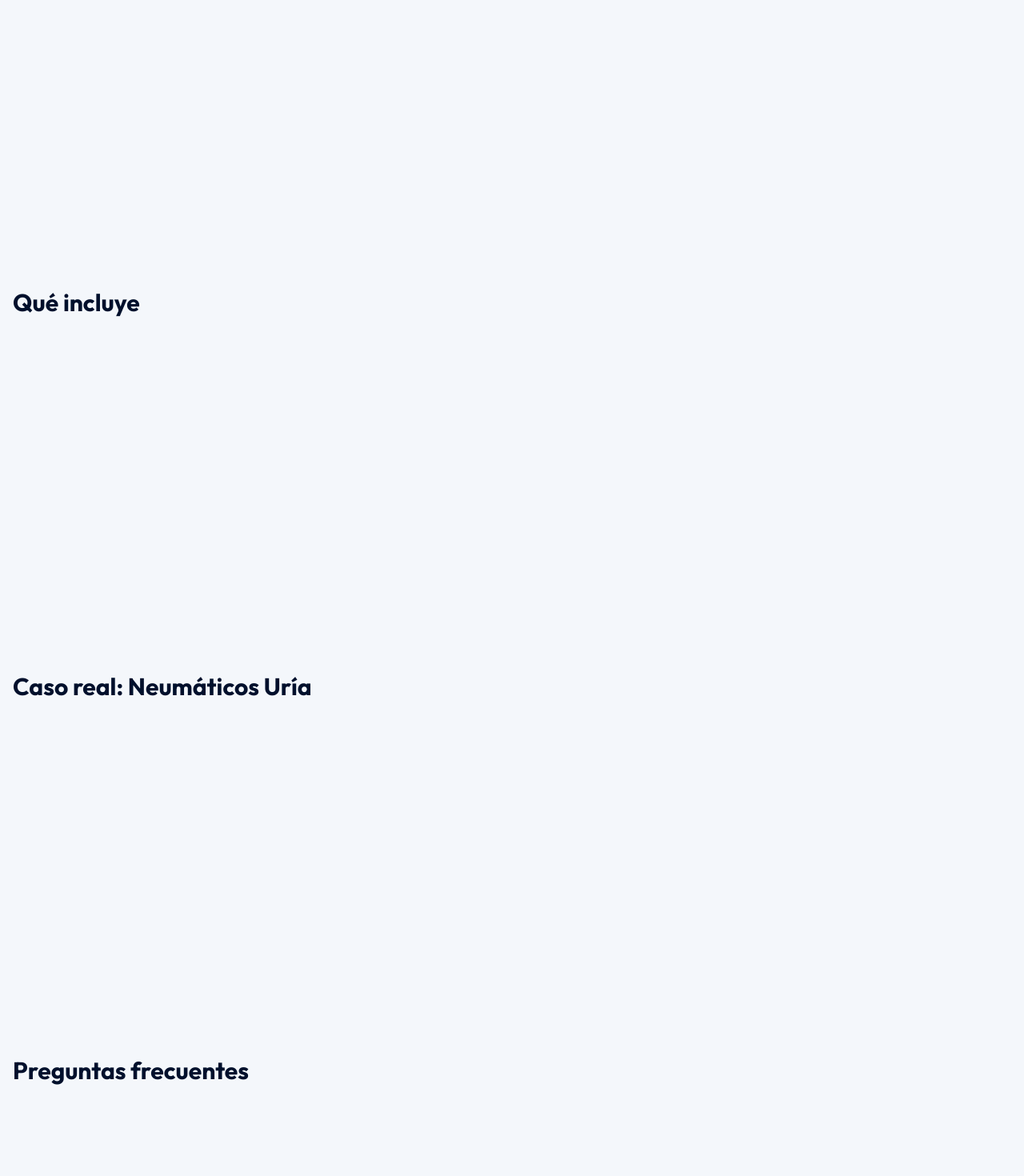
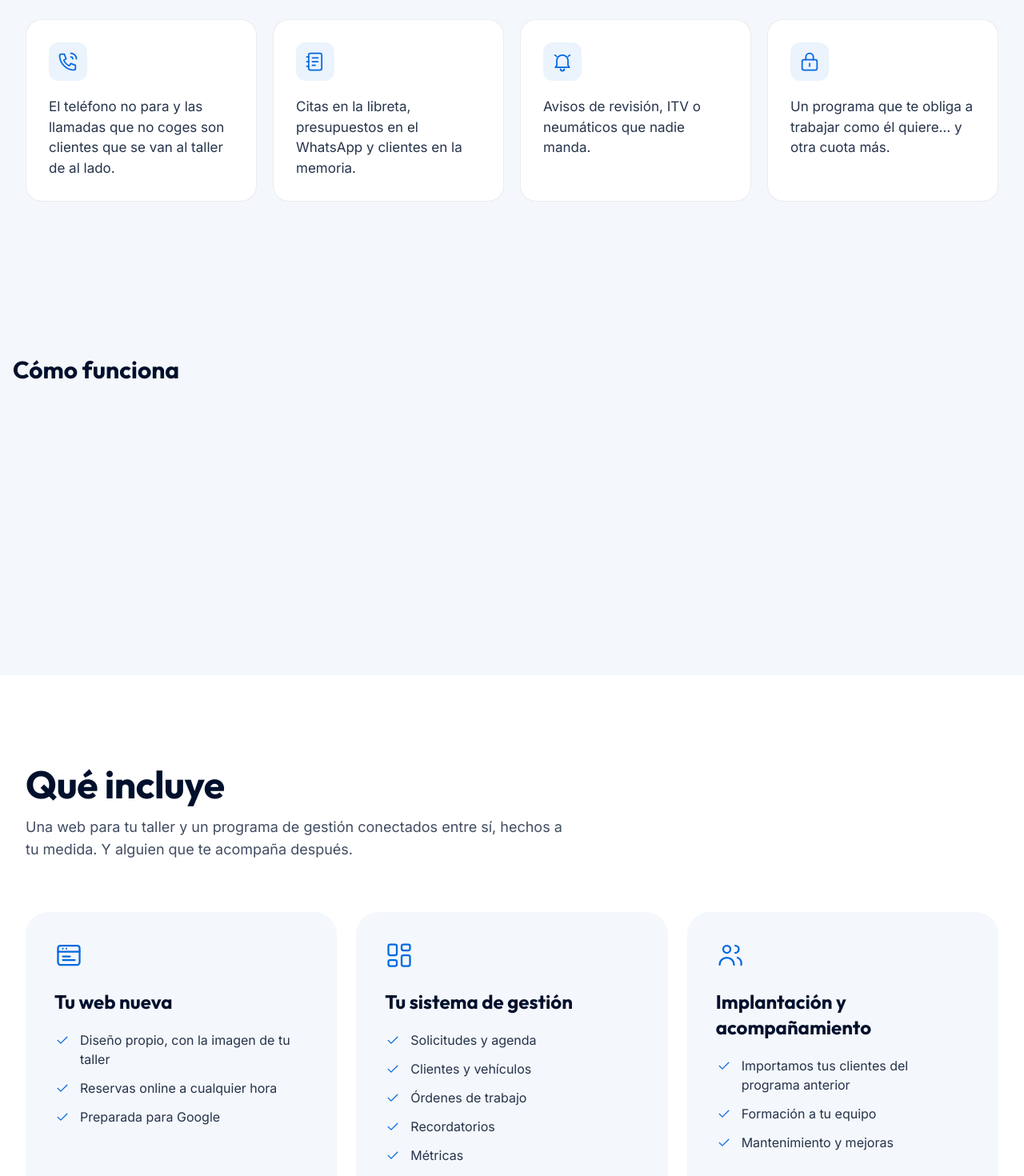
Before and after one commit to danimendi7/noderia-web, a Next.js app: page / in a window 1280 px wide. Shown: the part 1000-2470 px from the top of the page at 80% size. Built offline with nearby package versions, Linux system fonts and the light colour scheme.

Commit message:
T05: secciones ¿Te suena?, Qué incluye y No es otro programa más
Co-Authored-By: Claude Opus 5.5 <noreply@anthropic.com>

```diff
--- a/src/app/page.tsx
+++ b/src/app/page.tsx
@@ -1,4 +1,7 @@
+import { Comparacion } from "@/components/inicio/Comparacion";
 import { Hero } from "@/components/inicio/Hero";
+import { Problema } from "@/components/inicio/Problema";
+import { QueIncluye } from "@/components/inicio/QueIncluye";
 import { ANCLAS } from "@/lib/navegacion";
 
 /** Home. Las secciones se van completando tarea a tarea (ver PROGRESS.md). */
@@ -6,6 +9,7 @@ export default function Inicio() {
   return (
     <>
       <Hero />
+      <Problema />
 
       <section id={ANCLAS.comoFunciona} aria-labelledby="titulo-como-funciona" className="min-h-[60vh] px-4 py-20">
         <div className="mx-auto max-w-7xl">
@@ -13,11 +17,8 @@ export default function Inicio() {
         </div>
       </section>
 
-      <section id={ANCLAS.queIncluye} aria-labelledby="titulo-que-incluye" className="min-h-[60vh] px-4 py-20">
-        <div className="mx-auto max-w-7xl">
-          <h2 id="titulo-que-incluye" className="text-3xl font-bold">Qué incluye</h2>
-        </div>
-      </section>
+      <QueIncluye />
+      <Comparacion />
 
       <section id={ANCLAS.casoUria} aria-labelledby="titulo-caso-uria" className="min-h-[60vh] px-4 py-20">
         <div className="mx-auto max-w-7xl">
--- /dev/null
+++ b/src/components/inicio/Comparacion.tsx
@@ -0,0 +1,53 @@
+import { Icono } from "@/components/ui/Icono";
+import { Seccion } from "@/components/ui/Seccion";
+
+const FILAS = [
+  { generico: "Te adaptas al programa", noderia: "Se adapta a tu taller" },
+  { generico: "Web y gestión por separado", noderia: "Web y gestión conectadas" },
+  { generico: "Soporte por ticket", noderia: "Un equipo cercano en Gipuzkoa que conoce tu taller" },
+  { generico: "Empiezas de cero", noderia: "Importamos tus datos" },
+];
+
+/** Sección 6 de la home: comparación con un programa genérico. */
+export function Comparacion() {
+  return (
+    <Seccion idTitulo="titulo-comparacion" titulo="No es otro programa más" fondo="midnight">
+      <div className="overflow-hidden rounded-3xl border border-white/10">
+        <table className="w-full table-fixed border-collapse text-left">
+          <caption className="sr-only">Programa genérico frente a NoderIA</caption>
+          <thead>
+            <tr>
+              <th scope="col" className="px-4 py-5 font-display text-lg font-semibold text-white/70 sm:px-8">
+                Programa genérico
+              </th>
+              <th
+                scope="col"
+                className="bg-white/[0.06] px-4 py-5 font-display text-lg font-semibold text-aqua sm:px-8"
+              >
+                NoderIA
+              </th>
+            </tr>
+          </thead>
+          <tbody>
+            {FILAS.map((fila) => (
+              <tr key={fila.noderia} className="border-t border-white/10">
+                <td className="px-4 py-5 align-top text-white/65 sm:px-8 sm:py-6">
+                  <span className="flex gap-3">
+                    <Icono nombre="cruz" className="mt-0.5 hidden size-5 shrink-0 text-white/40 sm:block" />
+                    {fila.generico}
+                  </span>
+                </td>
+                <td className="bg-white/[0.06] px-4 py-5 align-top font-medium text-white sm:px-8 sm:py-6 sm:text-lg">
+                  <span className="flex gap-3">
+                    <Icono nombre="check" className="mt-0.5 hidden size-5 shrink-0 text-aqua sm:block" />
+                    {fila.noderia}
+                  </span>
+                </td>
+              </tr>
+            ))}
+          </tbody>
+        </table>
+      </div>
+    </Seccion>
+  );
+}
--- /dev/null
+++ b/src/components/inicio/Problema.tsx
@@ -0,0 +1,40 @@
+import { Icono, type NombreIcono } from "@/components/ui/Icono";
+import { Seccion } from "@/components/ui/Seccion";
+
+const SITUACIONES: { icono: NombreIcono; texto: string }[] = [
+  {
+    icono: "telefono",
+    texto:
+      "El teléfono no para y las llamadas que no coges son clientes que se van al taller de al lado.",
+  },
+  {
+    icono: "libreta",
+    texto: "Citas en la libreta, presupuestos en el WhatsApp y clientes en la memoria.",
+  },
+  { icono: "campana", texto: "Avisos de revisión, ITV o neumáticos que nadie manda." },
+  {
+    icono: "candado",
+    texto: "Un programa que te obliga a trabajar como él quiere… y otra cuota más.",
+  },
+];
+
+/** Sección 3 de la home: el problema. */
+export function Problema() {
+  return (
+    <Seccion idTitulo="titulo-problema" titulo="¿Te suena?" fondo="mist">
+      <ul className="grid gap-5 sm:grid-cols-2 lg:grid-cols-4">
+        {SITUACIONES.map((situacion) => (
+          <li
+            key={situacion.icono}
+            className="flex flex-col gap-5 rounded-2xl border border-midnight/8 bg-white p-6 lg:p-7"
+          >
+            <span className="inline-flex size-12 items-center justify-center rounded-xl bg-electric/8 text-electric">
+              <Icono nombre={situacion.icono} className="size-7" />
+            </span>
+            <p className="text-[1.0625rem] text-midnight/85">{situacion.texto}</p>
+          </li>
+        ))}
+      </ul>
+    </Seccion>
+  );
+}
--- /dev/null
+++ b/src/components/inicio/QueIncluye.tsx
@@ -0,0 +1,64 @@
+import { Icono, type NombreIcono } from "@/components/ui/Icono";
+import { Seccion } from "@/components/ui/Seccion";
+import { ANCLAS } from "@/lib/navegacion";
+
+const BLOQUES: { icono: NombreIcono; titulo: string; puntos: string[] }[] = [
+  {
+    icono: "web",
+    titulo: "Tu web nueva",
+    puntos: ["Diseño propio, con la imagen de tu taller", "Reservas online a cualquier hora", "Preparada para Google"],
+  },
+  {
+    icono: "panel",
+    titulo: "Tu sistema de gestión",
+    puntos: [
+      "Solicitudes y agenda",
+      "Clientes y vehículos",
+      "Órdenes de trabajo",
+      "Recordatorios",
+      "Métricas",
+      "Comunicaciones con plantillas",
+    ],
+  },
+  {
+    icono: "acompanamiento",
+    titulo: "Implantación y acompañamiento",
+    puntos: [
+      "Importamos tus clientes del programa anterior",
+      "Formación a tu equipo",
+      "Mantenimiento y mejoras",
+    ],
+  },
+];
+
+/** Sección 5 de la home: qué incluye. */
+export function QueIncluye() {
+  return (
+    <Seccion
+      id={ANCLAS.queIncluye}
+      idTitulo="titulo-que-incluye"
+      titulo="Qué incluye"
+      entradilla="Una web para tu taller y un programa de gestión conectados entre sí, hechos a tu medida. Y alguien que te acompaña después."
+      fondo="blanco"
+    >
+      <div className="grid gap-6 lg:grid-cols-3">
+        {BLOQUES.map((bloque) => (
+          <article key={bloque.titulo} className="rounded-3xl bg-mist p-7 lg:p-9">
+            <span className="text-electric">
+              <Icono nombre={bloque.icono} className="size-9" />
+            </span>
+            <h3 className="mt-6 text-2xl font-bold">{bloque.titulo}</h3>
+            <ul className="mt-5 flex flex-col gap-3">
+              {bloque.puntos.map((punto) => (
+                <li key={punto} className="flex gap-3 text-midnight/85">
+                  <Icono nombre="check" className="mt-0.5 size-5 shrink-0 text-electric" />
+                  {punto}
+                </li>
+              ))}
+            </ul>
+          </article>
+        ))}
+      </div>
+    </Seccion>
+  );
+}
--- /dev/null
+++ b/src/components/ui/Icono.tsx
@@ -0,0 +1,70 @@
+/** Iconos de línea de trazo fino y extremos redondeados (manual: Electric sobre claro, Aqua sobre oscuro). Decorativos. */
+const TRAZOS = {
+  telefono: (
+    <>
+      <path d="M5 4h3l2 5-2.5 1.5a11 11 0 0 0 6 6L15 14l5 2v3a2 2 0 0 1-2 2A16 16 0 0 1 3 6a2 2 0 0 1 2-2" />
+      <path d="M15 3a6 6 0 0 1 6 6M15 7a2 2 0 0 1 2 2" />
+    </>
+  ),
+  libreta: (
+    <>
+      <rect x="5" y="3" width="14" height="18" rx="2" />
+      <path d="M9 8h6M9 12h6M9 16h3M3 7h2M3 12h2M3 17h2" />
+    </>
+  ),
+  campana: (
+    <>
+      <path d="M6 16V11a6 6 0 1 1 12 0v5l1.5 2h-15z" />
+      <path d="M10 20a2 2 0 0 0 4 0" />
+      <path d="M4 5l2 1.5M20 5l-2 1.5" />
+    </>
+  ),
+  candado: (
+    <>
+      <rect x="4" y="10" width="16" height="11" rx="2" />
+      <path d="M8 10V7a4 4 0 0 1 8 0v3M12 14v3" />
+    </>
+  ),
+  web: (
+    <>
+      <rect x="3" y="4" width="18" height="16" rx="2" />
+      <path d="M3 9h18M7 6.5h.01M10 6.5h.01M7 13h6M7 16h10" />
+    </>
+  ),
+  panel: (
+    <>
+      <rect x="3" y="3" width="7" height="9" rx="1.5" />
+      <rect x="14" y="3" width="7" height="5" rx="1.5" />
+      <rect x="14" y="12" width="7" height="9" rx="1.5" />
+      <rect x="3" y="16" width="7" height="5" rx="1.5" />
+    </>
+  ),
+  acompanamiento: (
+    <>
+      <circle cx="9" cy="7" r="3" />
+      <path d="M3 20a6 6 0 0 1 12 0" />
+      <path d="M16 4a3 3 0 0 1 0 6M18 14a5 5 0 0 1 3 6" />
+    </>
+  ),
+  check: <path d="M5 12.5l4.5 4.5L19 7.5" />,
+  cruz: <path d="M7 7l10 10M17 7L7 17" />,
+} as const;
+
+export type NombreIcono = keyof typeof TRAZOS;
+
+export function Icono({ nombre, className = "size-6" }: { nombre: NombreIcono; className?: string }) {
+  return (
+    <svg
+      aria-hidden="true"
+      viewBox="0 0 24 24"
+      fill="none"
+      stroke="currentColor"
+      strokeWidth="1.5"
+      strokeLinecap="round"
+      strokeLinejoin="round"
+      className={className}
+    >
+      {TRAZOS[nombre]}
+    </svg>
+  );
+}
--- /dev/null
+++ b/src/components/ui/Seccion.tsx
@@ -0,0 +1,44 @@
+import type { ReactNode } from "react";
+
+type SeccionProps = {
+  id?: string;
+  /** id del H2, para `aria-labelledby`. */
+  idTitulo: string;
+  titulo: ReactNode;
+  entradilla?: ReactNode;
+  fondo?: "mist" | "blanco" | "midnight";
+  children: ReactNode;
+  className?: string;
+};
+
+const FONDOS = {
+  mist: "bg-mist text-midnight",
+  blanco: "bg-white text-midnight",
+  midnight: "bg-midnight text-white",
+} as const;
+
+/** Sección de la home con su H2. El fondo sigue la regla 60·30·10 del manual. */
+export function Seccion({
+  id,
+  idTitulo,
+  titulo,
+  entradilla,
+  fondo = "mist",
+  children,
+  className = "",
+}: SeccionProps) {
+  const colorEntradilla = fondo === "midnight" ? "text-white/75" : "text-midnight/75";
+  return (
+    <section id={id} aria-labelledby={idTitulo} className={`${FONDOS[fondo]} ${className}`}>
+      <div className="mx-auto max-w-7xl px-4 py-20 sm:px-6 md:py-28 lg:px-8">
+        <div className="max-w-2xl">
+          <h2 id={idTitulo} className="text-3xl font-bold tracking-[-0.01em] sm:text-4xl lg:text-5xl">
+            {titulo}
+          </h2>
+          {entradilla ? <p className={`mt-4 text-lg ${colorEntradilla}`}>{entradilla}</p> : null}
+        </div>
+        <div className="mt-12 md:mt-16">{children}</div>
+      </div>
+    </section>
+  );
+}
```
Also changed, not shown: 2 other files (tests, documents, lock files or other folders).
